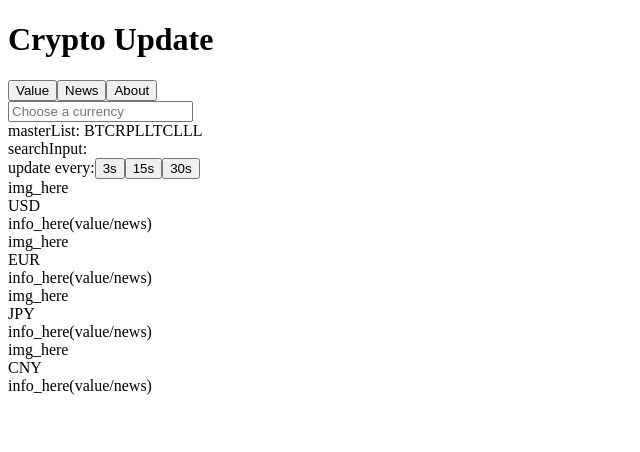
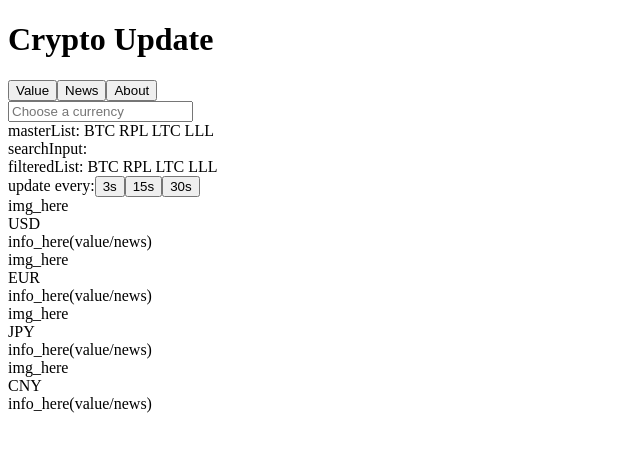
Before and after one commit to dmichaux/crypto-update, a React (Create React App) app: page / in a window 1280 px wide. Shown: the top 452 px of the page, without its empty margins (0-640 px from the left). Built offline with nearby package versions, Linux system fonts and the light colour scheme.

Commit message:
Implement search filter via input

```diff
--- a/src/components/SelectBar.js
+++ b/src/components/SelectBar.js
@@ -15,7 +15,7 @@ class SelectBar extends React.Component {
 	}
 
 	// handleFocus() {
-		// Fetch to API for currency list
+		// Fetch to API for currency list master (if current state is empty)
 	// }
 
 	handleChange(event) {
@@ -23,14 +23,23 @@ class SelectBar extends React.Component {
 	}
 
 	render () {
+		const masterList = this.state.currencyListMaster;
+		const searchInput = this.state.searchInput;
+
+		const filteredList = masterList.filter( (item) => {
+			const regexp = new RegExp(searchInput, "i");
+			return regexp.test(item)
+		});
+
 		return (
 			<React.Fragment>
 				<input type="text" placeholder="Choose a currency"
-								value={this.state.searchInput}
+								value={searchInput}
 								onChange={this.handleChange} />
 				<div>
-						masterList: {this.state.currencyListMaster}<br />
-						searchInput: {this.state.searchInput}
+						masterList: {masterList.join(' ')}<br />
+						searchInput: {searchInput}<br />
+						filteredList: {filteredList.join(' ')}
 				</div>
 			</React.Fragment>
 		);
```
